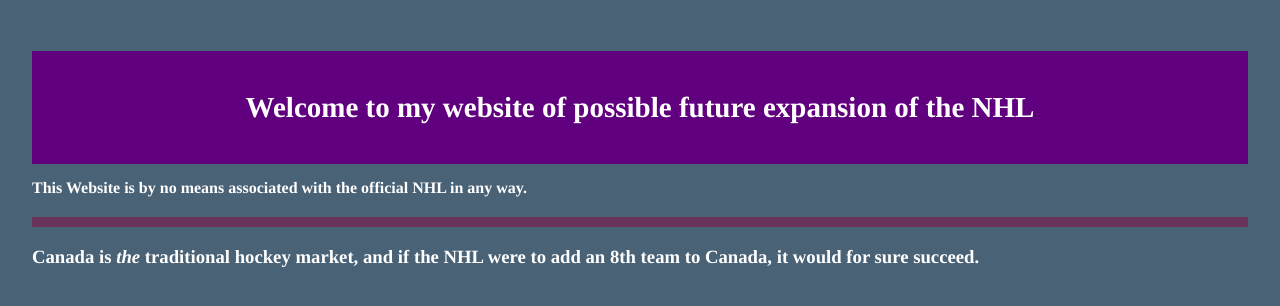
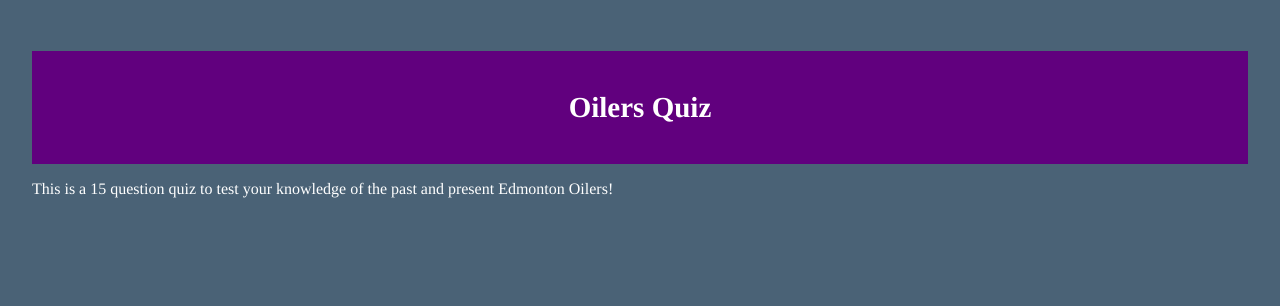
Before and after one commit to cajre/NHL-Expansion, a plain HTML site: page index.html in a window 1280 px wide. Drawn offline with Linux system fonts and the light colour scheme.

Commit message:
Update index.html

```diff
--- a/index.html
+++ b/index.html
@@ -1,16 +1,17 @@
 <!DOCTYPE html>
 <html lang="en">
   <head>
-    <meta charset="UTF-12">
-    <title>NHL Expansion</title>
+    <meta charset="UTF-8">
+    <title>Caje's Oilers Quiz</title>
     <link rel="stylesheet" href="style.css">
     <link rel="icon" type="image/x-icon" href="favicon.ico">
   </head>
   <body>
-    <h1>Welcome to my website of possible future expansion of the NHL</h1>
-    <b>This Website is by no means associated with the official NHL in any way.</b>
+    <h1>Oilers Quiz</h1>
+    <p>This is a 15 question quiz to test your knowledge of the past and present Edmonton Oilers!</p>
 
-    <a href="canada.html"><h2><em></em></h2></a></h2>
-    <h3>Canada is <em>the</em> traditional hockey market, and if the NHL were to add an 8th team to Canada, it would for sure succeed.</h3>
+
+
+
   </body>
 </html>
```
